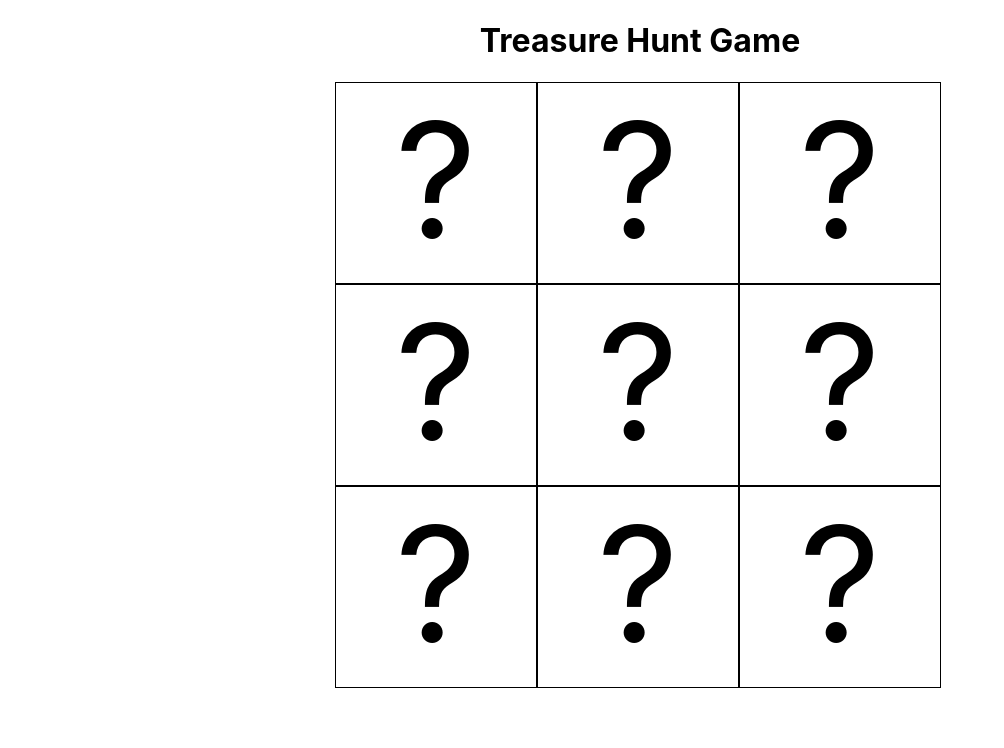
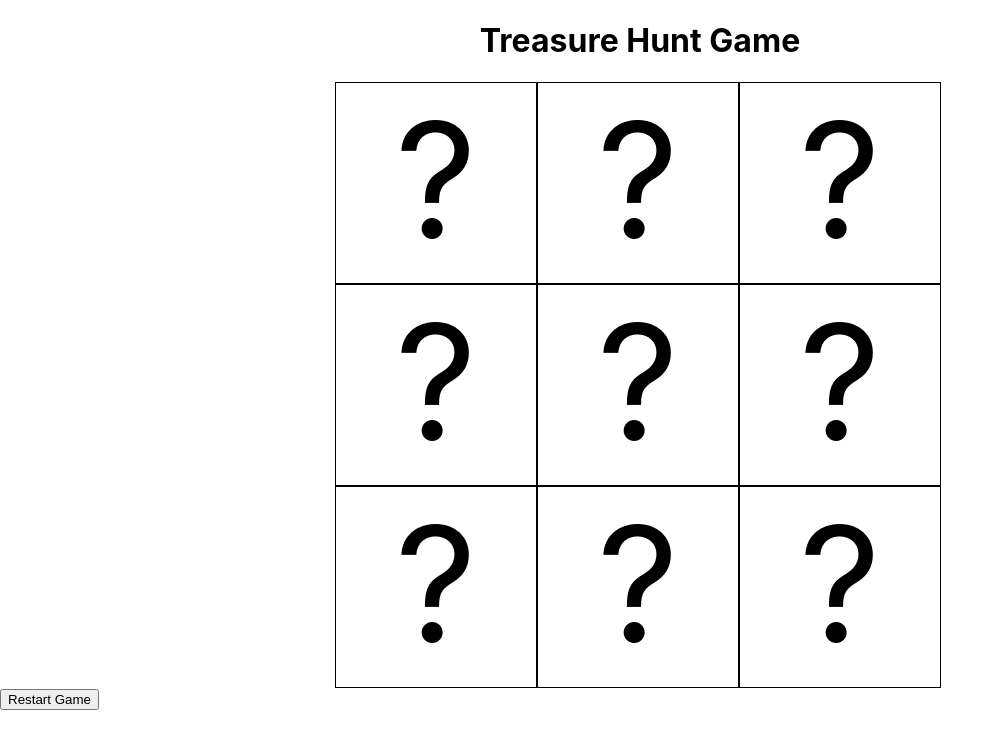
Before and after one commit to learn-academy-2022-foxtrot/treasurehunt-tawnchan, a React (Create React App) app: page / in a window 1280 px wide. Shown: the top 748 px of the page, without its empty margins (0-1004 px from the left). Built offline with nearby package versions, Linux system fonts and the light colour scheme.

Commit message:
added functioning reset button

```diff
--- a/src/App.js
+++ b/src/App.js
@@ -1,6 +1,6 @@
 import React, { useState } from "react"
-import Square from "./components/Square"
 import "./App.css"
+import Square from './components/Square'
 
 const App = () => {
   const [board, setBoard] = useState([
@@ -14,36 +14,57 @@ const App = () => {
     "?",
     "?"
   ])
-
   const [treasureLocation, setTreasureLocation] = useState(Math.floor(Math.random() * board.length))
+  const [bombLocation, setBombLocation] = useState(Math.floor(Math.random() * board.length))
 
   const handleGamePlay = (clickedSquare) => {
+    // makes a copy of the board in state so  that we can modify it in this method
     let updateBoard = [...board]
     if(clickedSquare === treasureLocation) {
-      updateBoard[clickedSquare] = '♛'
+      updateBoard[clickedSquare] = "💎"
+      setBoard(updateBoard)
+    } else if(clickedSquare === bombLocation) {
+      updateBoard[clickedSquare] = "💣"
       setBoard(updateBoard)
     } else {
-    updateBoard[clickedSquare] = '🌴'
+      updateBoard[clickedSquare] = "🌴"
     setBoard(updateBoard)
     }
   }
 
-  console.log("treasureLocation", treasureLocation)
+  const handleReset = () => {
+    setBoard([
+      "?",
+      "?",
+      "?",
+      "?",
+      "?",
+      "?",
+      "?",
+      "?",
+      "?"
+    ])
+    setTreasureLocation(Math.floor(Math.random() * board.length))
+    setBombLocation(Math.floor(Math.random() * board.length))
+  }
+
+  console.log("treasureLocation:", treasureLocation)
+  console.log("bombLocation:", bombLocation)
   return (
     <>
       <h1>Treasure Hunt Game</h1>
-      <div className = "board-game">
+      <div className="board-game">
         {board.map((square, index) => {
           return (
-          <Square square = {square}
-                  index = {index}
-                  key = {index}
-                  handleGamePlay = {handleGamePlay}
-                  />
-          )
+          <Square
+          square={square}
+          index={index}
+          key={index}
+          handleGamePlay={handleGamePlay} />
+        )
         })}
-
       </div>
+      <button onClick={handleReset}>Restart Game</button>
     </>
   )
 }
```
